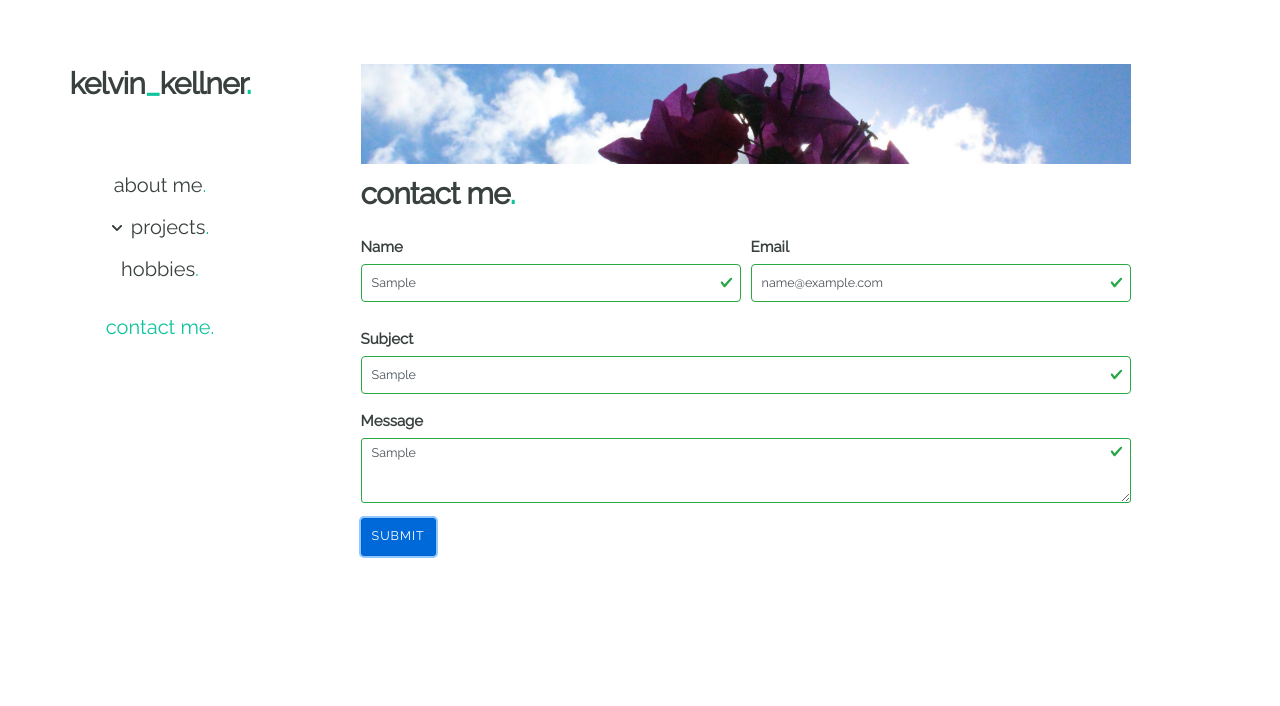
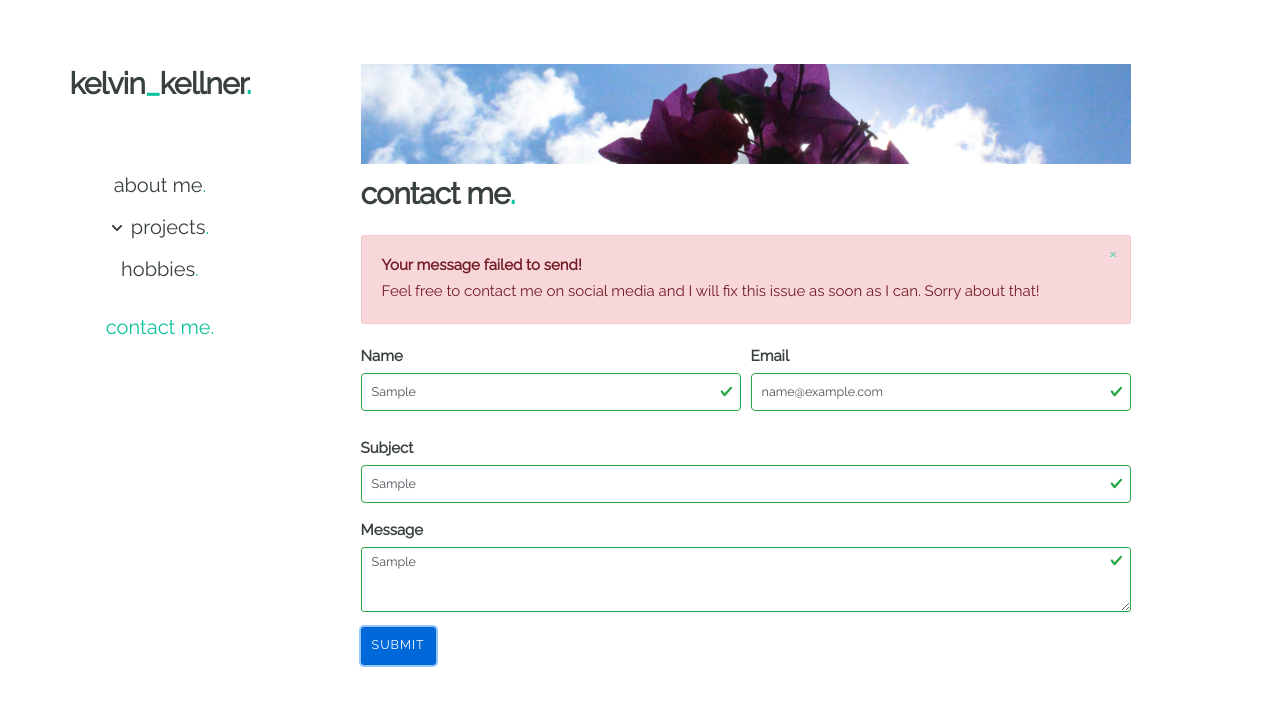
Before and after one commit to kelvinkellner/portfolio-2021, a React (Create React App) app: page /contact in a window 1280 px wide. Both pictures are taken after typing "Sample", "name@example.com", "Sample", "Sample" into the empty fields and a click on the button "SUBMIT". Shown: the top 706 px of the page. Built offline with nearby package versions, Linux system fonts and the light colour scheme; a web font is replaced by a local one.

Commit message:
Tweaked status alert display

```diff
--- a/src/components/ContactForm.js
+++ b/src/components/ContactForm.js
@@ -34,6 +34,7 @@ const ContactForm = () => {
             console.log(data);
             console.log(form);
             console.log(templateParams);
+            setStatus(-1);
             // await emailjs.send(
             //     process.env.REACT_APP_SERVICE_ID,
             //     process.env.REACT_APP_TEMPLATE_ID,
@@ -54,17 +55,16 @@ const ContactForm = () => {
     };
 
     const alert = () => {
-        if(status===1) {
+        if(status===1 || status===-1) {
             return (
-                <Alert variant="success" style={{padding: "2rem", marginBottom:"2rem"}} onClose={() => setStatus(0)} dismissible>
-                    <Alert.Heading className="font-weight-bold">Your message was sent successfully!</Alert.Heading>
-                    <p style={{marginBottom: 0}}>Thank you for taking the time to contact me, I will get back to you as soon as I can.</p>
-                </Alert>)
-        } else if(status===-1) {
-            return (
-                <Alert variant="danger" onClose={() => setStatus(0)} dismissible>
-                    <Alert.Heading>Your message failed to send!</Alert.Heading>
-                    <p>Feel free to contact me on social media, and I will fix this issue as soon as I can. Sorry about that!</p>
+                <Alert variant={status===1 ? "success" : "danger"} style={{padding: "2rem", marginBottom:"2rem"}} onClose={() => setStatus(0)} dismissible>
+                    <Alert.Heading className="font-weight-bold">
+                        {status===1 ? "Your message was sent successfully!" : "Your message failed to send!"}
+                        </Alert.Heading>
+                    <p style={{marginBottom: 0}}>
+                        {status===1 ? "Thank you for taking the time to contact me, I will get back to you as soon as I can."
+                        : "Feel free to contact me on social media and I will fix this issue as soon as I can. Sorry about that!"}
+                        </p>
                 </Alert>)
         } else return;
     }
```
